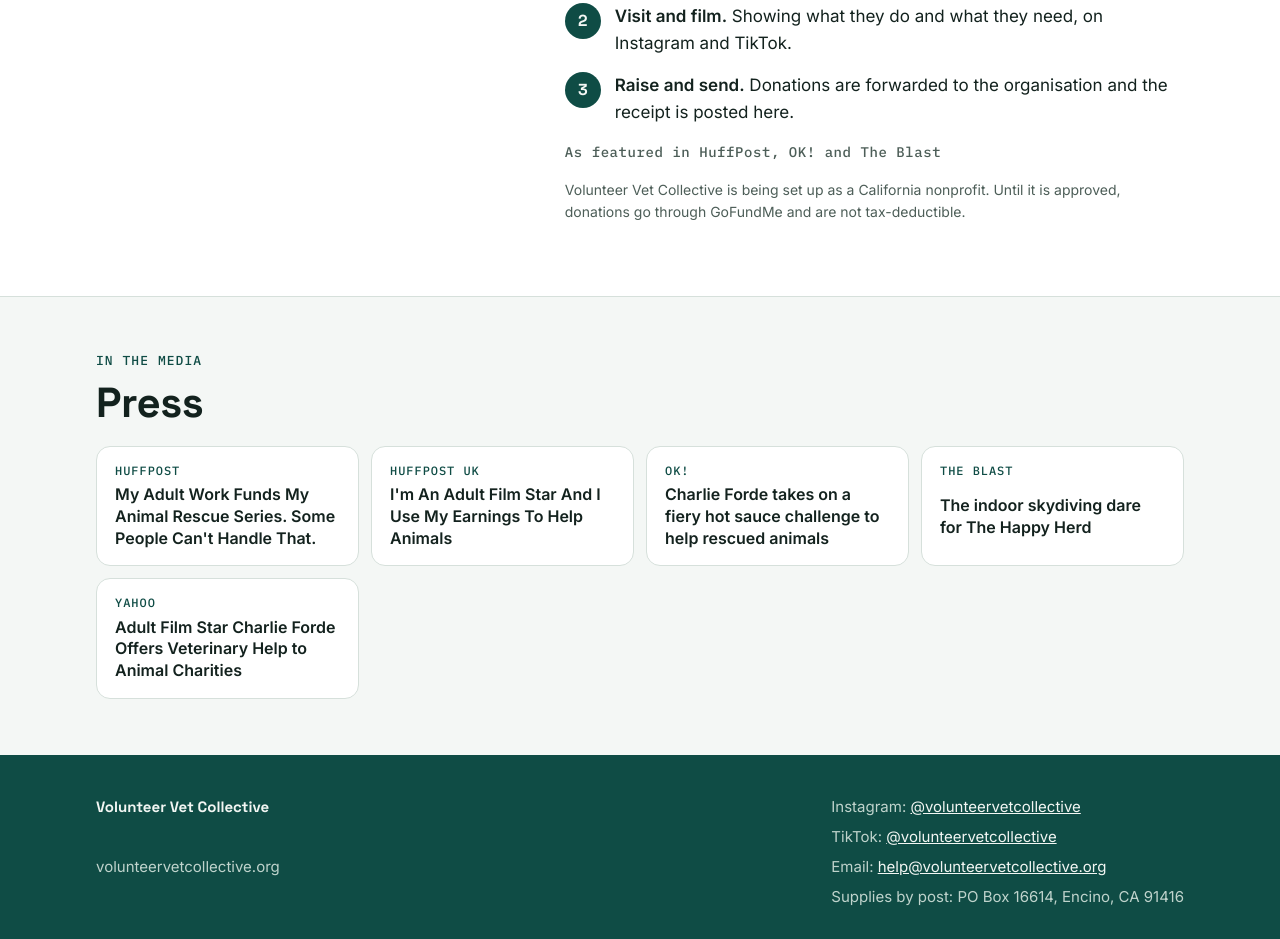
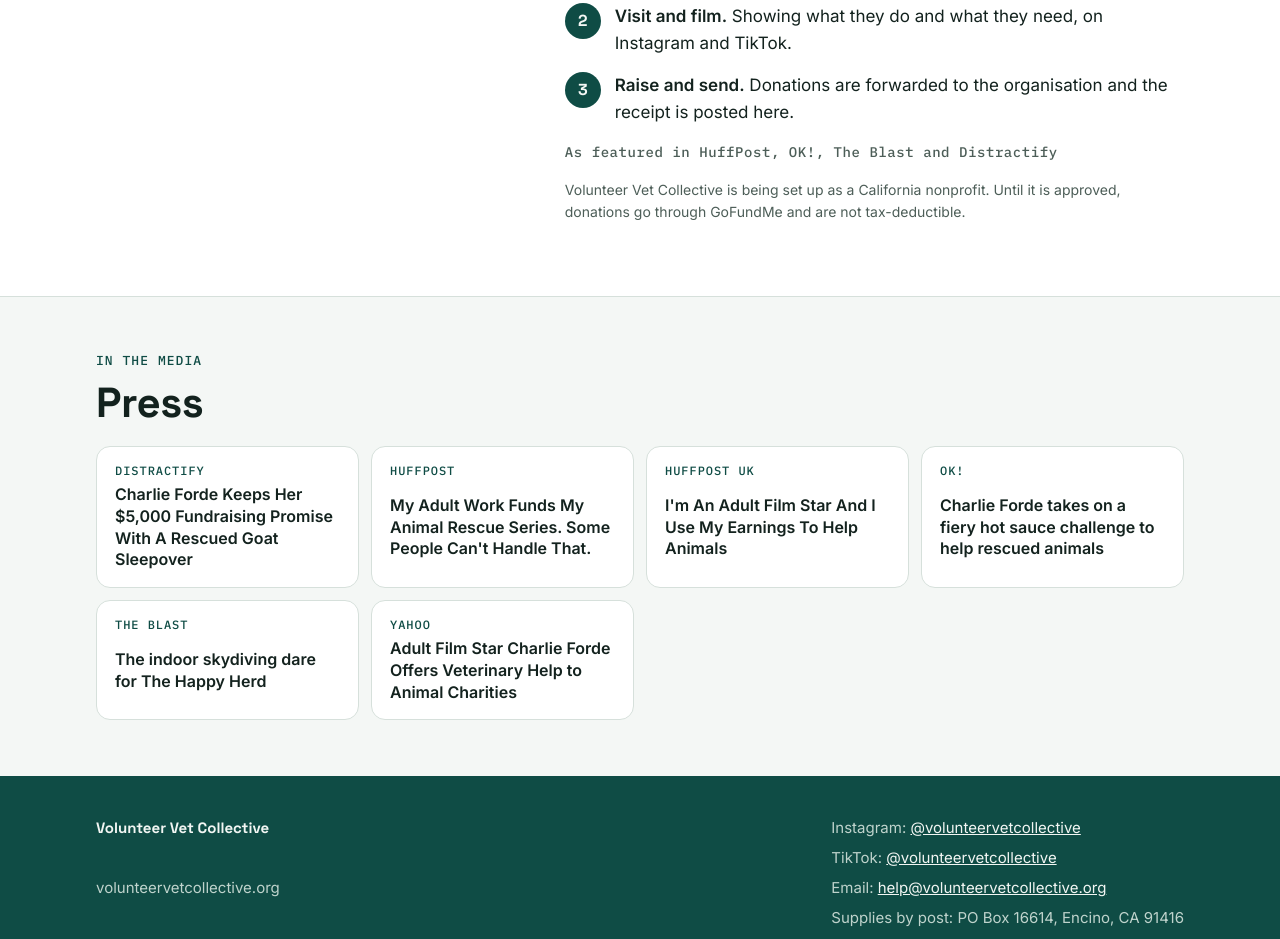
Before and after one commit to volunteervetcollective/volunteervetcollective-site, a plain HTML site: page index.html in a window 1280 px wide. Shown: the part 6870-7809 px from the top of the page. Drawn offline with Linux system fonts and the light colour scheme.

Commit message:
Add Distractify goat sleepover article to press
Co-Authored-By: Claude Opus 5.5 <noreply@anthropic.com>
Claude-Session: https://claude.ai/code/session_01VLpAXmJy1Z4FpnZQHUSrqF

```diff
--- a/index.html
+++ b/index.html
@@ -480,7 +480,7 @@ footer a{color:var(--hero-ink)}
           <li><span><strong>Visit and film.</strong> Showing what they do and what they need, on Instagram and TikTok.</span></li>
           <li><span><strong>Raise and send.</strong> Donations are forwarded to the organisation and the receipt is posted here.</span></li>
         </ol>
-        <p class="press">As featured in HuffPost, OK! and The Blast</p>
+        <p class="press">As featured in HuffPost, OK!, The Blast and Distractify</p>
         <p class="fineprint">Volunteer Vet Collective is being set up as a California nonprofit. Until it is approved, donations go through GoFundMe and are not tax-deductible.</p>
       </div>
     </div>
@@ -489,6 +489,7 @@ footer a{color:var(--hero-ink)}
     <div class="wrap" style="padding-block:56px;display:grid;gap:20px">
       <div class="section-head"><p class="eyebrow" style="color:var(--brand)">In the media</p><h2 id="press-title">Press</h2></div>
       <ul class="press-list">
+        <li><a href="https://www.distractify.com/p/charlie-forde-keeps-her-5000-fundraising-promise-with-a-rescued-goat-sleepover" target="_blank" rel="noopener"><span class="outlet">Distractify</span><span class="headline">Charlie Forde Keeps Her $5,000 Fundraising Promise With A Rescued Goat Sleepover</span></a></li>
         <li><a href="https://www.huffpost.com/entry/adult-film-star-emergency-veterinarian-rescue-animals_n_6abc4682e4b0ecc03a1d7487" target="_blank" rel="noopener"><span class="outlet">HuffPost</span><span class="headline">My Adult Work Funds My Animal Rescue Series. Some People Can't Handle That.</span></a></li>
         <li><a href="https://www.huffingtonpost.co.uk/entry/adult-film-star-helping-animals_uk_6ac7b966e4b0e825de12b751" target="_blank" rel="noopener"><span class="outlet">HuffPost UK</span><span class="headline">I'm An Adult Film Star And I Use My Earnings To Help Animals</span></a></li>
         <li><a href="https://okmagazine.com/p/charlie-forde-takes-on-fiery-hot-sauce-challenge-to-help-rescued-animals/" target="_blank" rel="noopener"><span class="outlet">OK!</span><span class="headline">Charlie Forde takes on a fiery hot sauce challenge to help rescued animals</span></a></li>
```
